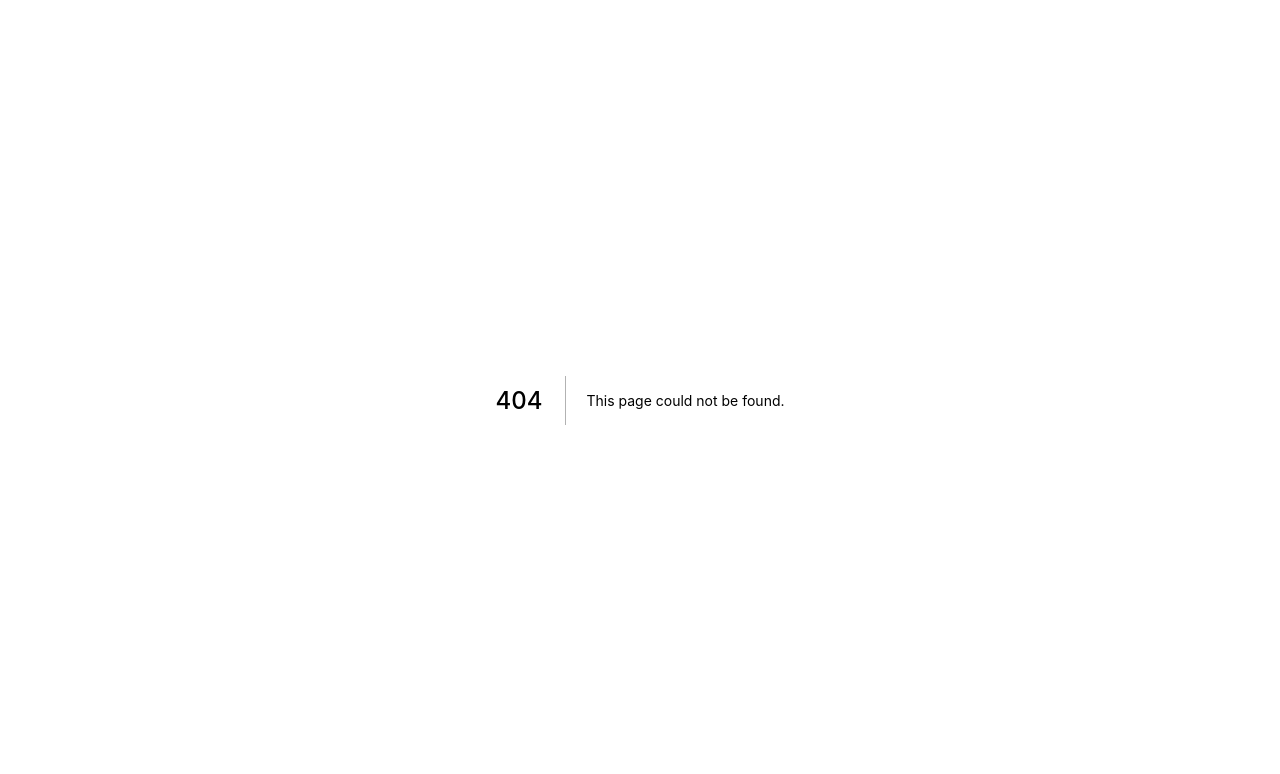
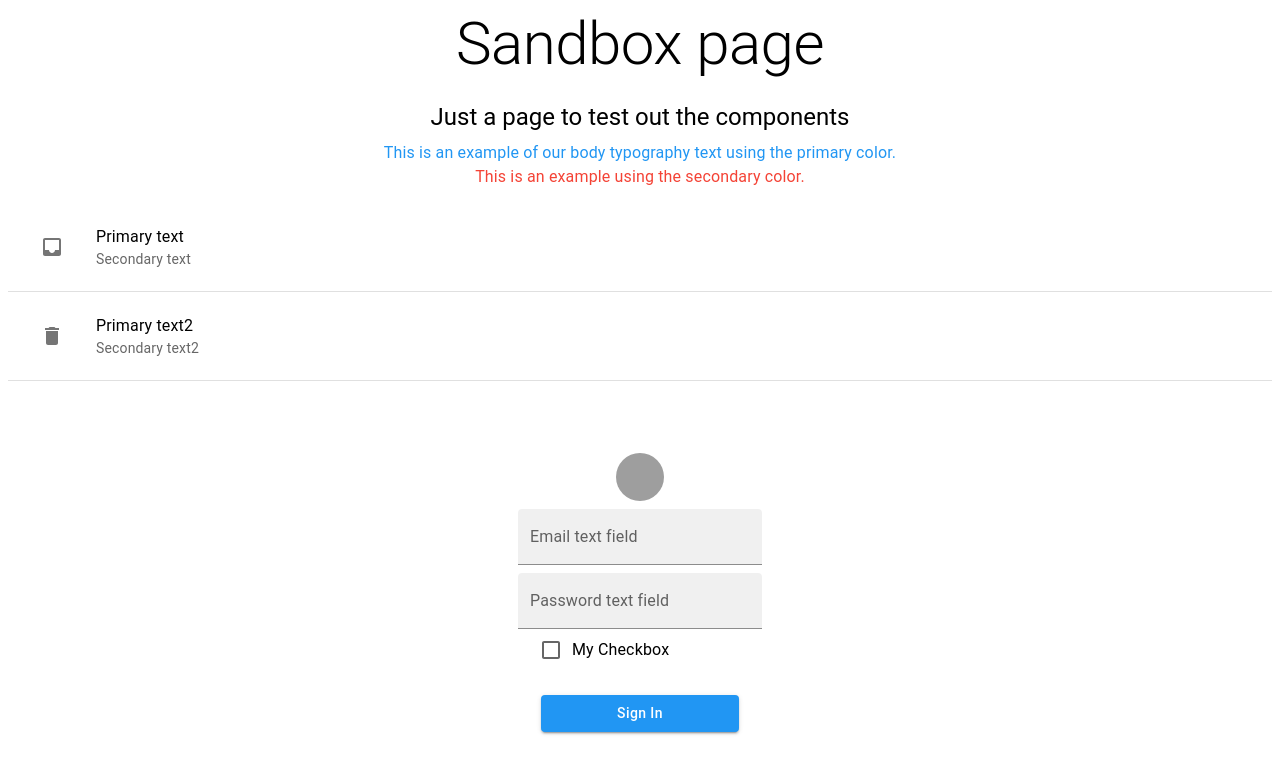
Before and after one commit to JakeFernandes98/ProjectAccess, a Next.js app in the folder client/: page /sandbox in a window 1280 px wide. Before the commit this address had no page. Shown: the top 774 px of the page. Built offline with nearby package versions, Linux system fonts and the light colour scheme; grey boxes are pictures that could not be loaded.

Commit message:
config: cleaned index.tsx and moved experimentation with components to a new page called sandbox.tsx

```diff
--- /dev/null
+++ b/client/pages/sandbox.tsx
@@ -0,0 +1,186 @@
+import type { NextPage } from 'next';
+
+import Button from '../components/Button/Button';
+import TextField from '../components/TextField/TextField';
+import Typography from '../components/Typography/Typography';
+import Avatar from '../components/Avatar/Avatar';
+import Checkbox from '../components/Checkbox/Checkbox';
+import Box from '../components/Box/Box';
+import Grid from '../components/Grid/Grid';
+import Container from '../components/Container/Container';
+import List from '../components/List/List/List';
+import ListItem from '../components/List/ListItem/ListItem';
+import ListItemButton from '../components/List/ListItemButton/ListItemButton';
+import ListItemIcon from '../components/List/ListItemIcon/ListItemIcon';
+import InboxIcon from '@mui/icons-material/Inbox';
+import DeleteIcon from '@mui/icons-material/Delete';
+
+const Sandbox: NextPage = () => {
+  return (
+    <div>
+      <div>
+        <Typography
+          variant="h2"
+          component="h1"
+          align="center"
+          gutterBottom
+        >
+          Sandbox page
+        </Typography>
+        <Typography
+          variant="h5"
+          component="h2"
+          align="center"
+          gutterBottom
+        >
+          Just a page to test out the components
+        </Typography>
+        <Typography
+          variant="body1"
+          component="p"
+          align="center"
+          color="primary"
+        >
+          This is an example of our body typography text using the primary
+          color.
+        </Typography>
+        <Typography
+          variant="body1"
+          component="p"
+          align="center"
+          color="secondary"
+          gutterBottom
+        >
+          This is an example using the secondary color.
+        </Typography>
+        <List>
+          <ListItem divider>
+            <ListItemButton
+              primary="Primary text"
+              secondary="Secondary text"
+            >
+              <ListItemIcon>
+                <InboxIcon />
+              </ListItemIcon>
+            </ListItemButton>
+          </ListItem>
+          <ListItem divider>
+            <ListItemButton
+              primary="Primary text2"
+              secondary="Secondary text2"
+            >
+              <ListItemIcon>
+                <DeleteIcon />
+              </ListItemIcon>
+            </ListItemButton>
+          </ListItem>
+        </List>
+      </div>
+      <Container
+        component="main"
+        maxWidth="xs"
+      >
+        <Box
+          sx={{
+            marginTop: 8,
+            display: 'flex',
+            flexDirection: 'column',
+            alignItems: 'center',
+          }}
+        >
+          <Grid
+            container
+            columns={12}
+            direction="column"
+            rowSpacing={1}
+          >
+            <Grid
+              container
+              item
+              xs={6}
+              justifyContent="center"
+            >
+              <Avatar
+                src="https://i0.wp.com/sbcf.fr/wp-content/uploads/2018/03/sbcf-default-avatar.png?ssl=1"
+                alt="Avatar image"
+                sx={{ width: 48, height: 48 }}
+              ></Avatar>
+            </Grid>
+            <Grid
+              container
+              item
+              xs={6}
+              justifyContent="center"
+            >
+              <TextField
+                label="Email text field"
+                variant="filled"
+                type="email"
+              ></TextField>
+            </Grid>
+            <Grid
+              container
+              item
+              xs={6}
+              justifyContent="center"
+            >
+              <TextField
+                label="Password text field"
+                variant="filled"
+                type="password"
+              ></TextField>
+            </Grid>
+          </Grid>
+          <Grid
+            container
+            direction="row"
+            rowSpacing={3}
+          >
+            <Grid
+              container
+              item
+              xs={3}
+            />
+            <Grid
+              container
+              item
+              xs={6}
+              justifyContent="flex-start"
+            >
+              <Checkbox label="My Checkbox" />
+            </Grid>
+            <Grid
+              container
+              item
+              xs={3}
+            />
+            <Grid
+              container
+              item
+              xs={3}
+            />
+            <Grid
+              container
+              item
+              xs={6}
+            >
+              <Button
+                label="Sign In"
+                variant="contained"
+                color="primary"
+                fullWidth
+              ></Button>
+            </Grid>
+            <Grid
+              container
+              item
+              xs={3}
+            />
+          </Grid>
+        </Box>
+      </Container>
+    </div>
+  );
+};
+
+export default Sandbox;
```
Also changed, not shown: client/pages/index.tsx (+6 -138 lines).
